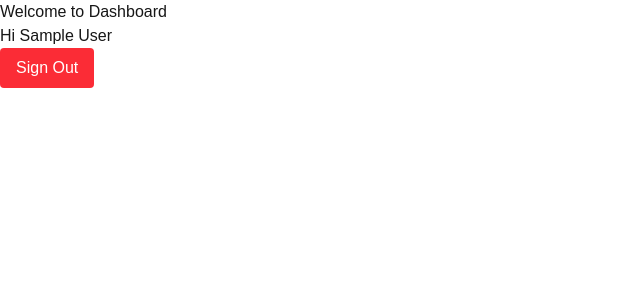
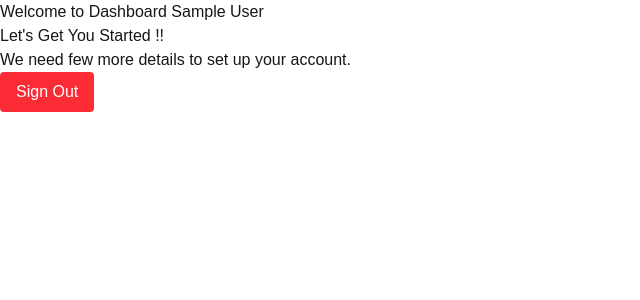
Before and after one commit to abhi-ky-work/titkitu, a Next.js app: page /dashboard in a window 1280 px wide. Shown: the top 300 px of the page, without its empty margins (0-640 px from the left). Built offline with nearby package versions, Linux system fonts and the light colour scheme; no server answers; sample sign-in values are in the browser's storage.

Commit message:
google auth working

```diff
--- a/src/app/(protected)/dashboard/page.tsx
+++ b/src/app/(protected)/dashboard/page.tsx
@@ -19,10 +19,14 @@ export default  function HomePage() {
     return (
         <>
         <div className="title">
-            Welcome to Dashboard
+            Welcome to Dashboard {session?.user?.name }
             <div>
-               Hi {session?.user?.name }
+               Let's Get You Started !!
             </div>
+            We need few more details to set up your account.
+
+
+            <div>
                 <button
                 onClick={() => signOut({ callbackUrl: "/" })}
                 className="bg-red-500 text-white px-4 py-2 rounded"
@@ -30,6 +34,7 @@ export default  function HomePage() {
                 Sign Out
                 </button>
             </div>
+        </div>
         </>
     )
 }
```
Lines whose indentation alone changed are shown as unchanged.
